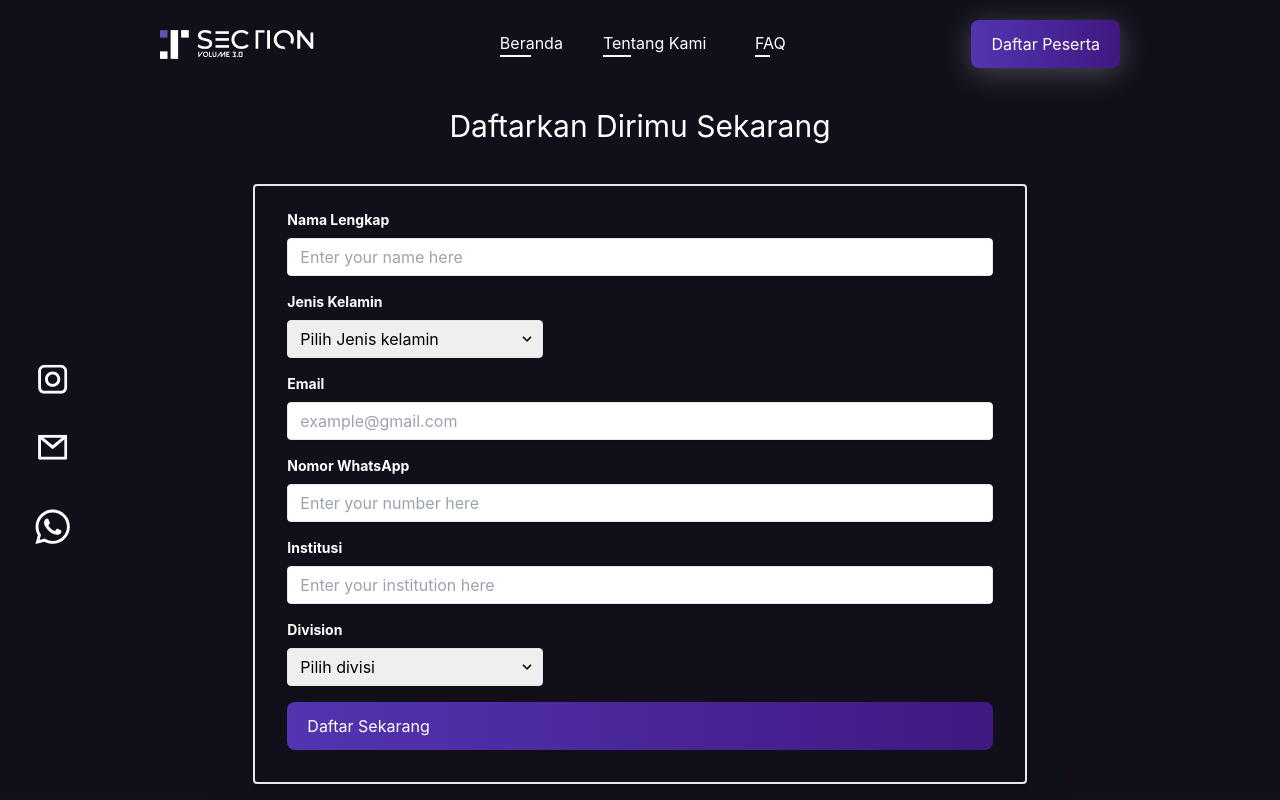
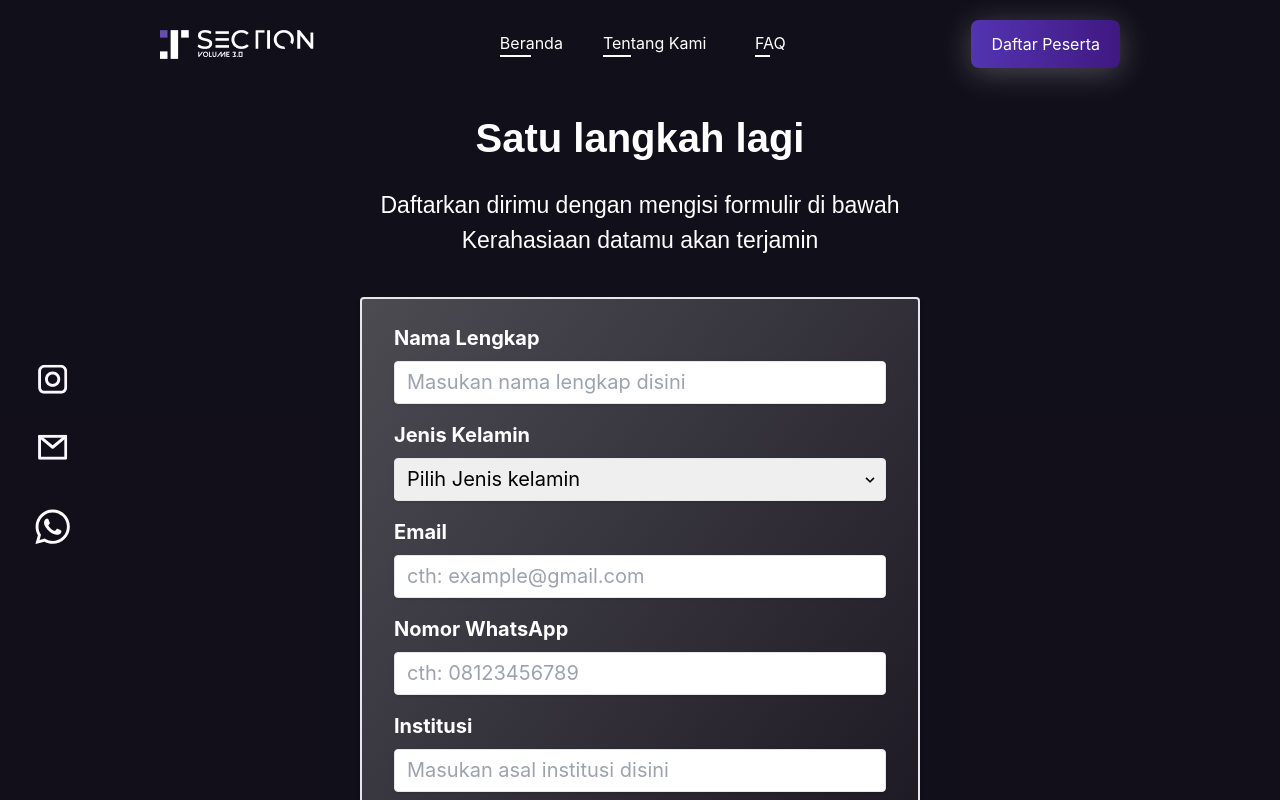
Before and after one commit to ronywahyuu/SECTIONV3-FRONT-END, a React (Create React App) app: page /register in a window 1280 px wide. Shown: the top 800 px of the page. Built offline with nearby package versions, Linux system fonts and the light colour scheme.

Commit message:
page register

```diff
--- a/src/components/Form.jsx
+++ b/src/components/Form.jsx
@@ -4,18 +4,18 @@ const Form = () => {
     return (
         <div>
             <div class="">
-                <form class="bg-primary shadow-md rounded px-8 pt-6 pb-8 mb-4 border-2">
+                <form class="bg-gradient-to-br from-[rgba(76,75,82,1)] to-[rgba(22,18,29,1)] shadow-md rounded px-8 pt-6 pb-8 mb-4 border-2">
                     <div class="mb-4">
-                        <label class="block text-white text-sm font-bold mb-2" for="">
+                        <label class="block text-white text-[20px] font-bold mb-2" for="">
                             Nama Lengkap
                         </label>
-                        <input class="shadow appearance-none border rounded w-full py-2 px-3 text-white leading-tight focus:outline-none focus:shadow-outline" id="" type="text" placeholder="Enter your name here" />
+                        <input class="shadow appearance-none border rounded w-full py-2 px-3 text-black leading-tight focus:outline-none focus:shadow-outline" id="" type="text" placeholder="Masukan nama lengkap disini" />
                     </div>
                     <div class="mb-4">
-                        <label class="block text-white text-sm font-bold mb-2" for="">
+                        <label class="block text-white text-[20px] font-bold mb-2" for="">
                             Jenis Kelamin
                         </label>
-                        <div class="inline-block relative w-64">
+                        <div class="inline-block relative w-full">
                             <select class="shadow appearance-none border rounded w-full py-2 px-3 leading-tight focus:outline-none focus:shadow-outline text-black">
                                 <option disabled selected>Pilih Jenis kelamin</option>
                                 <option>Laki laki</option>
@@ -27,28 +27,28 @@ const Form = () => {
                         </div>
                     </div>
                     <div class="mb-4">
-                        <label class="block text-white text-sm font-bold mb-2" for="">
+                        <label class="block text-white text-[20px] font-bold mb-2" for="">
                             Email
                         </label>
-                        <input class="shadow appearance-none border rounded w-full py-2 px-3 text-white leading-tight focus:outline-none focus:shadow-outline" id="" type="email" placeholder="example@gmail.com" />
+                        <input class="shadow appearance-none border rounded w-full py-2 px-3 text-black leading-tight focus:outline-none focus:shadow-outline" id="" type="email" placeholder="cth: example@gmail.com" />
                     </div>
                     <div class="mb-4">
-                        <label class="block text-white text-sm font-bold mb-2" for="">
+                        <label class="block text-white text-[20px] font-bold mb-2" for="">
                             Nomor WhatsApp
                         </label>
-                        <input class="shadow appearance-none border rounded w-full py-2 px-3 text-white leading-tight focus:outline-none focus:shadow-outline" id="" type="text" placeholder="Enter your number here" />
+                        <input class="shadow appearance-none border rounded w-full py-2 px-3 text-black leading-tight focus:outline-none focus:shadow-outline" id="" type="text" placeholder="cth: 08123456789" />
                     </div>
                     <div class="mb-4">
-                        <label class="block text-white text-sm font-bold mb-2" for="">
+                        <label class="block text-white text-[20px] font-bold mb-2" for="">
                             Institusi
                         </label>
-                        <input class="shadow appearance-none border rounded w-full py-2 px-3 text-white leading-tight focus:outline-none focus:shadow-outline" id="" type="text" placeholder="Enter your institution here" />
+                        <input class="shadow appearance-none border rounded w-full py-2 px-3 text-black leading-tight focus:outline-none focus:shadow-outline" id="" type="text" placeholder="Masukan asal institusi disini" />
                     </div>
                     <div class="mb-4">
-                        <label class="block text-white text-sm font-bold mb-2" for="">
+                        <label class="block text-white text-[20px] font-bold mb-2" for="">
                             Division
                         </label>
-                        <div class="inline-block relative w-64">
+                        <div class="inline-block relative w-full">
                             <select class="shadow appearance-none border rounded w-full py-2 px-3 leading-tight focus:outline-none focus:shadow-outline text-black">
                                 <option disabled selected>Pilih divisi</option>
                                 <option>Divisi 1</option>
@@ -60,9 +60,9 @@ const Form = () => {
                         </div>
                     </div>
 
-                    <div class="flex items-center justify-between">
+                    <div class="flex items-center justify-between pt-8">
                     <button class="bg-gradient-to-r from-[#5334B1] to-[#401881] md:px-5 md:py-3 md:flex hidden text-white rounded-lg w-full" type="button">
-                        Daftar Sekarang
+                        Kirim data pendaftaran
                     </button>
 
                     </div>
--- a/src/pages/Register.jsx
+++ b/src/pages/Register.jsx
@@ -5,8 +5,10 @@ import Form from "../components/Form";
 const Register = () => {
     return (
         <div>
-            <h1 className="text-center p-5 text-3xl">Daftarkan Dirimu Sekarang</h1>
-            <div className="grid w-4/6 pt-5 px-10 bg-primary rounded-lg m-auto">
+            <h1 className="text-center p-5 text-[40px] font-montserrat font-bold">Satu langkah lagi</h1>
+            <h2 className="text-center text-[23px] font-montserrat">Daftarkan dirimu dengan mengisi formulir di bawah </h2>
+            <h2 className="text-center pb-5 text-[23px] font-montserrat">Kerahasiaan datamu akan terjamin </h2>
+            <div className="grid w-3/6 pt-5 px-10 bg-primary rounded-lg m-auto text-[20px]">
                 <Form />
             </div>
         </div>
--- a/tailwind.config.js
+++ b/tailwind.config.js
@@ -5,11 +5,16 @@ module.exports = {
   ],
   theme: {
     extend: {
+      fontFamily:{
+        montserrat: "'Montserrat', sans-serif;"
+      },
       colors: {
         primary: '#100F1A',
         secondary: '#140F1A',
         darkpurple: '#1A0554',
         lightpurple: '#664EAE',
+        bgRegisTL: 'rgba(76,75,82,1)',
+        bgRegisBR: 'rgba(22,18,29,1)'
       },
       content: {
         'bg-vector-left': "url('images/vectorLeft.svg')",
@@ -21,6 +26,7 @@ module.exports = {
       },
       backgroundColor: {
         'main': 'background: linear-gradient(133.39deg, #100F1A -18.47%, #140F1A 111.16%)',
+        // 'bgRegister': 'background: linear-gradient(135deg, rgba(76,75,82,1) 0%, rgba(22,18,29,1) 100%)',
         'gradient-first': '#100F1A',
         'gradient-second': '#140F1A'
       },
```
